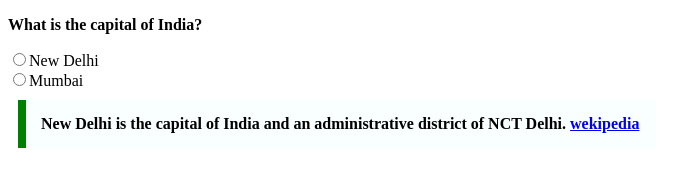
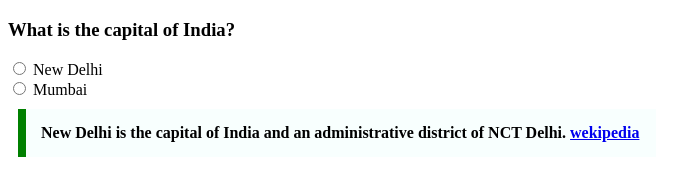
Before and after one commit to acciojob/trivia-Harsh652003, a website: page main.html in a window 1280 px wide. Shown: the whole page, without its empty margins (0-693 px from the left). Drawn offline with Linux system fonts and the light colour scheme.

Commit message:
created a submission

```diff
--- a/main.html
+++ b/main.html
@@ -7,9 +7,18 @@
 </head>
 
 <body>
-	<p><b>What is the capital of India?</b></p>
-	<input type="radio" name="capital" value="New Delhi">New Delhi <br>
-	<input type="radio" name="capital" value="Mumbai">Mumbai
+	<div>
+    <h3><b>What is the capital of India?</b></h3>
+    <form>
+      <label>
+        <input type="radio" name="capital" value="new-delhi"> New Delhi
+      </label>
+		<br>
+      <label>
+        <input type="radio" name="capital" value="mumbai"> Mumbai
+      </label>
+    </form>
+	</div>
 	<blockquote>New Delhi is the capital of India and an administrative district of NCT Delhi.
 	<a  href="https://en.wikipedia.org/wiki/New_Delhi">wekipedia</a>
 	</blockquote>
```
